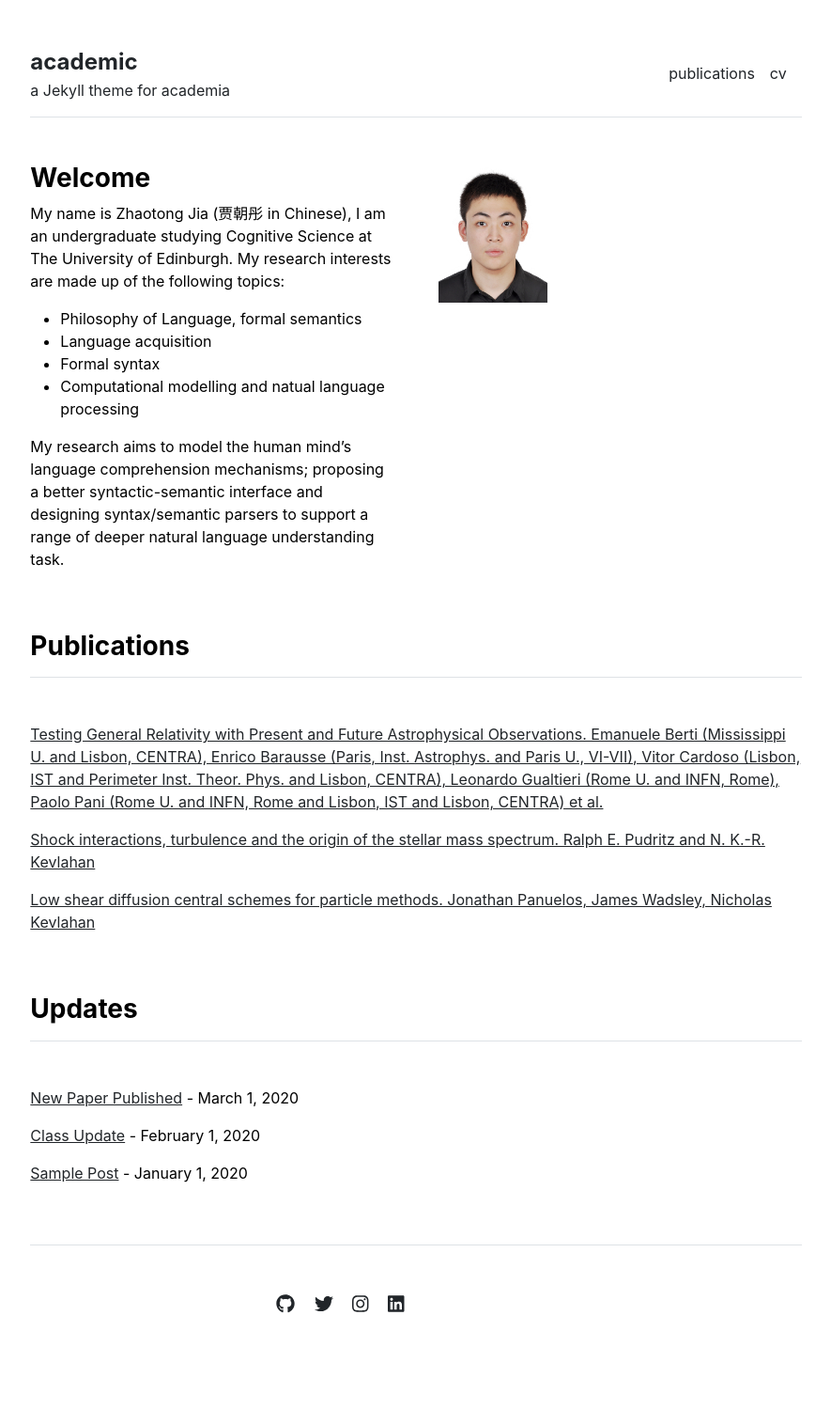
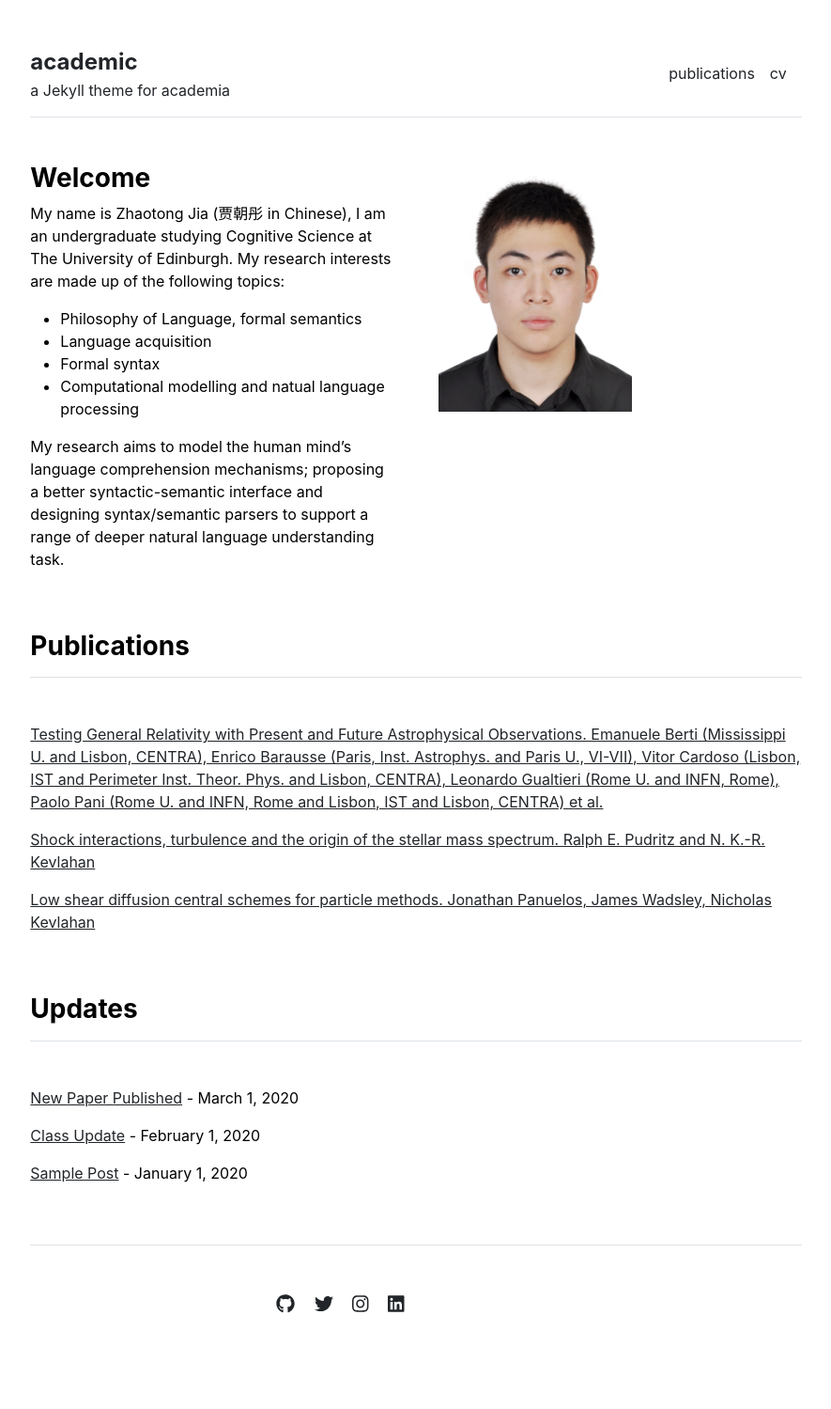
Before and after one commit to chotong/chotong.github.io, a Jekyll site: the page built from docs/index.md, in a window 1280 px wide. Shown: the whole page at 94% size, without its empty margins (197-1082 px from the left). Built offline with Jekyll 4.4.1, drawn with Linux system fonts in a browser that asks for light colours.

Commit message:
Update home.html

```diff
--- a/docs/_layouts/home.html
+++ b/docs/_layouts/home.html
@@ -8,7 +8,8 @@ layout: default
     {{ content }}
   </div>
   <div class="col-md-6">
-    <img src="{{ site.github.url }}/assets/img/JIA Zhaotong.jpg" alt="Home" width="30%">
+    <img src="{{ site.github.url }}/assets/img/JIA Zhaotong.jpg" alt="Home" width="206"
+     height="265">
   </div>
 </div>
 
```
